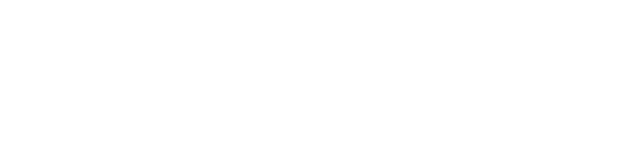
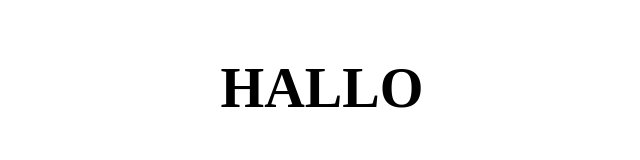
Before and after one commit to NajilBu/NajilBu.github.io, a plain HTML site: page Javascript/intro.html in a window 1280 px wide. Shown: the whole page, without its empty margins (318-958 px from the left). Drawn offline with Linux system fonts and the light colour scheme.

Commit message:
intro to js

```diff
--- a/Javascript/intro.html
+++ b/Javascript/intro.html
@@ -4,14 +4,27 @@
     <meta charset="UTF-8">
     <meta name="viewport" content="width=device-width, initial-scale=1.0">
     <title>Start Js</title>
+    <style>
+        body{
+            text-align: center;
+            font-size: 3em;
+        }
+
+    </style>
 </head>
-<script>
 
-</script>
-<style>
 
-</style>
 <body>
 
+   <h3 id="h3id"></h3>
+   <p id="mp"></p>
+    <script>
+        console.log("HALLO");
+
+        window.alert("DUCK");
+        //this is a comment for javascript
+
+        document.getElementById("h3id").textContent = "HALLO";
+    </script>
 </body>
 </html>
```
Also changed, not shown: index.html (+2 -2 lines).
